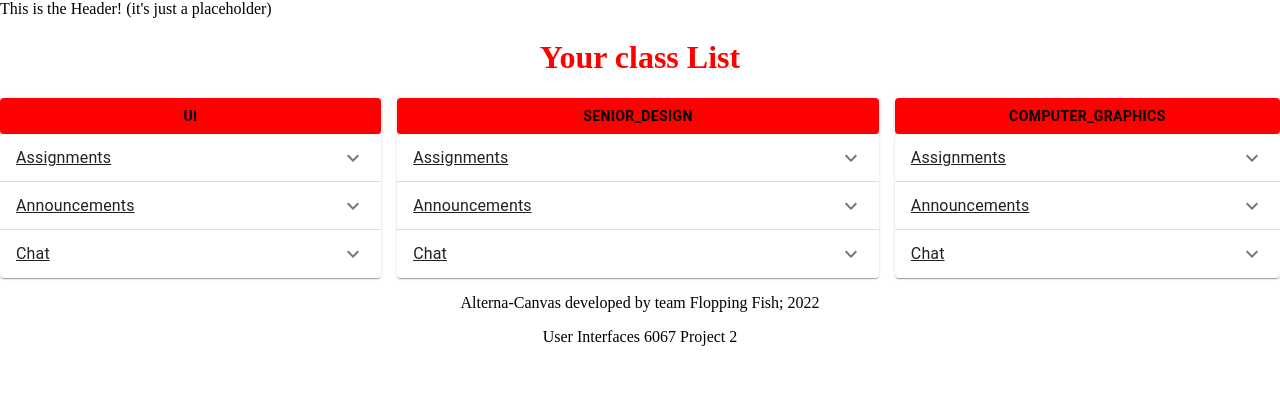
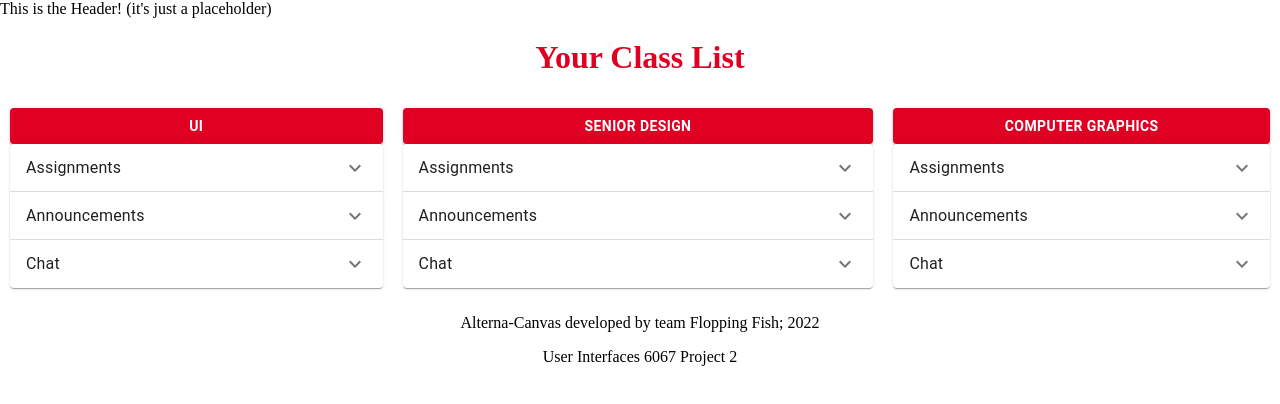
Before and after one commit to ecfidler/ui-project2, a React (Create React App) app in the folder alterna-canvas/: page / in a window 1280 px wide. Shown: the top 404 px of the page. Built offline with nearby package versions, Linux system fonts and the light colour scheme.

Commit message:
Updated visuals

```diff
--- a/alterna-canvas/src/App.js
+++ b/alterna-canvas/src/App.js
@@ -7,9 +7,9 @@ function App() {
         <div className="App">
             <h1
                 className="uc-red"
-                style={{ fontWeight: "700", color: "red", textAlign: "center" }}
+                style={{ fontWeight: "700", color: "#e00122", textAlign: "center"}}
             >
-                Your class List
+                Your Class List
             </h1>
             <Stack direction="row" spacing={2}>
                 <ClassInfo classLink="/class/ui" className={"ui"} />
--- a/alterna-canvas/src/accordian.js
+++ b/alterna-canvas/src/accordian.js
@@ -38,7 +38,7 @@ export default function ControlledAccordions({ className }) {
                     aria-controls="panel1bh-content"
                     id="panel1bh-header"
                 >
-                    <Typography sx={{ width: "33%", flexShrink: 0, textDecoration: 'underline' }}>
+                    <Typography sx={{ width: "33%", flexShrink: 0}}>
                         Assignments
                     </Typography>
                 </AccordionSummary>
@@ -65,7 +65,7 @@ export default function ControlledAccordions({ className }) {
                     aria-controls="panel2bh-content"
                     id="panel2bh-header"
                 >
-                    <Typography sx={{ width: "33%", flexShrink: 0, textDecoration: 'underline' }}>
+                    <Typography sx={{ width: "33%", flexShrink: 0}}>
                         Announcements
                     </Typography>
                 </AccordionSummary>
@@ -92,7 +92,7 @@ export default function ControlledAccordions({ className }) {
                     aria-controls="panel3bh-content"
                     id="panel3bh-header"
                 >
-                    <Typography sx={{ width: "33%", flexShrink: 0, textDecoration: 'underline' }}>
+                    <Typography sx={{ width: "33%", flexShrink: 0}}>
                         Chat
                     </Typography>
                 </AccordionSummary>
--- a/alterna-canvas/src/classInfo.js
+++ b/alterna-canvas/src/classInfo.js
@@ -15,18 +15,19 @@ export default function ClassInfo({ classLink, className }) {
     };
 
     return (
-        <Stack direction="column">
+        <Stack direction="column" style={{margin:"10px"}}>
             <Button
                 variant="contained"
                 style={{
-                    backgroundColor: "red",
-                    color: "black",
+                    backgroundColor: "#e00122",
+                    color: "white",
                     textTransform: "uppercase",
                     fontWeight: "bold",
+                    // textDecoration: 'underline'
                 }}
                 onClick={navigateToClass}
             >
-                {className}
+                {className.replace('_'," ")}
             </Button>
             <ControlledAccordions className={className} />
         </Stack>
```
